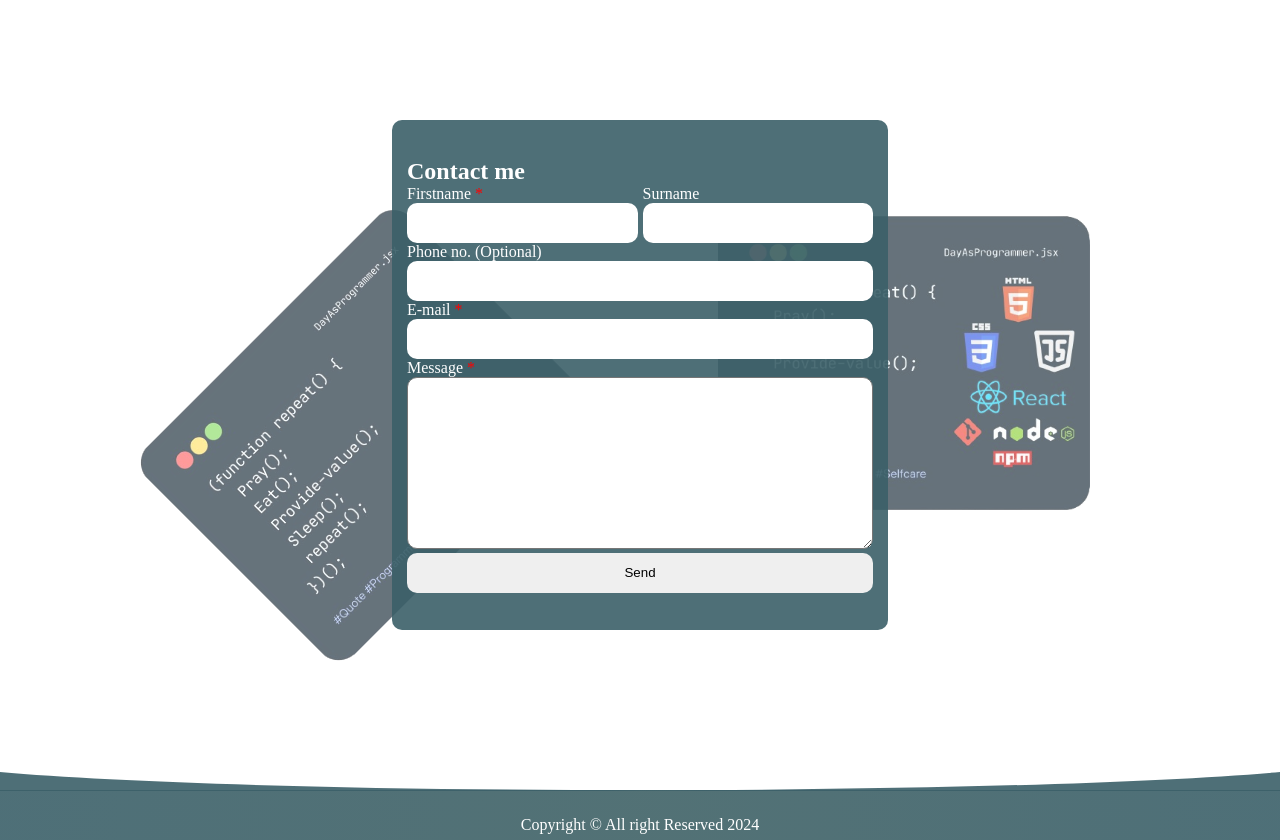
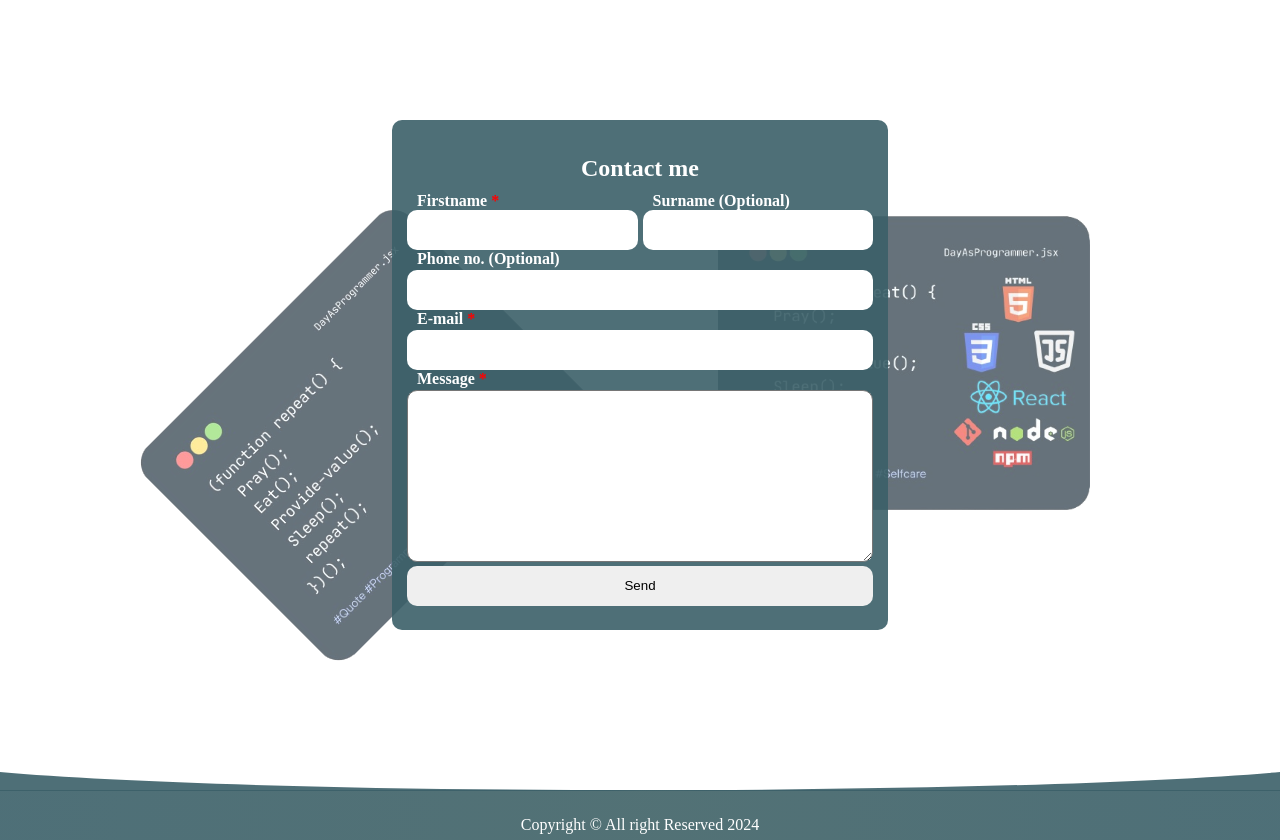
Before and after one commit to mubarakumn/p, a React (Vite) app: page / in a window 1280 px wide. Shown: the part 2460-3300 px from the top of the page. Built offline with nearby package versions, Linux system fonts and the light colour scheme.

Commit message:
small adjustment

```diff
--- a/src/App.css
+++ b/src/App.css
@@ -153,10 +153,18 @@ nav > ul a:hover{
     box-shadow:  68px, 4px, 58px, 48px red;
     background-color: var(--blue-gray-1);
     color: var(--white);
+    font-weight: bold;
     display: flex;
     justify-content: center;
     flex-direction: column;
     box-sizing: border-box;
+}
+.contact-form h2{
+    text-align: center;
+    margin: 10px;
+}
+.contact-form label{
+    margin: 0px 0px 2px 10px;
 }
 .contact-form span{
     color: red;
--- a/src/components/Contact.jsx
+++ b/src/components/Contact.jsx
@@ -13,7 +13,7 @@ function Contact(){
                   <input type="text" required/>
                  </div>
                  <div>
-                  <label>Surname</label>
+                  <label>Surname  (Optional)</label>
                   <input type="text" />
                    </div>
                 </div>
```
